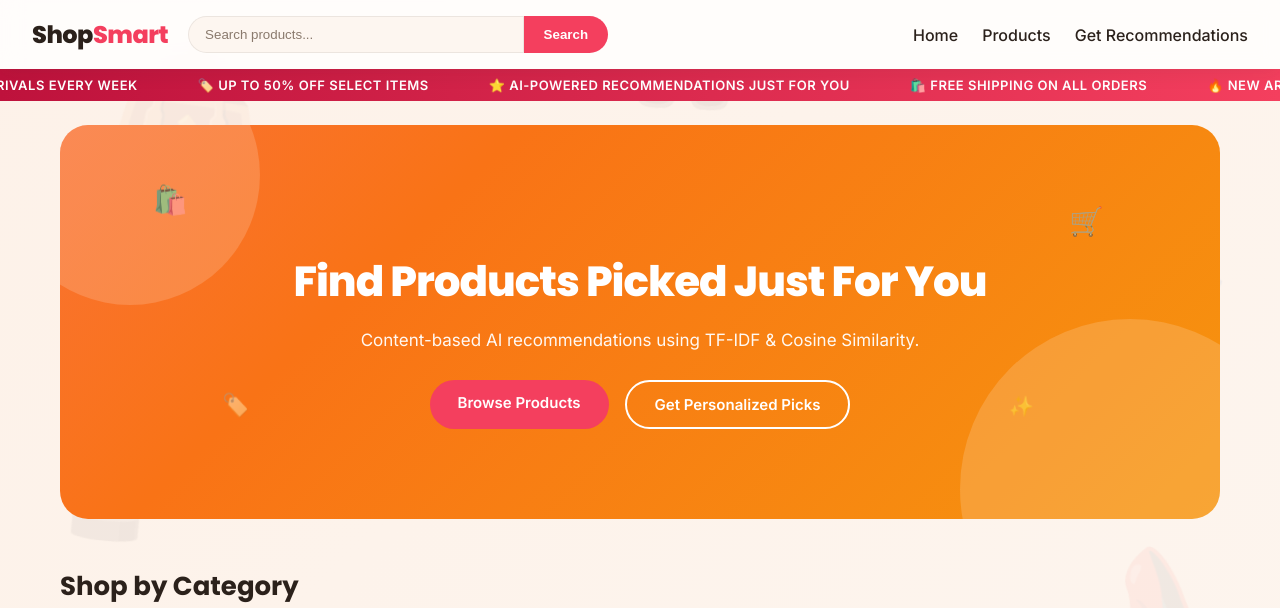
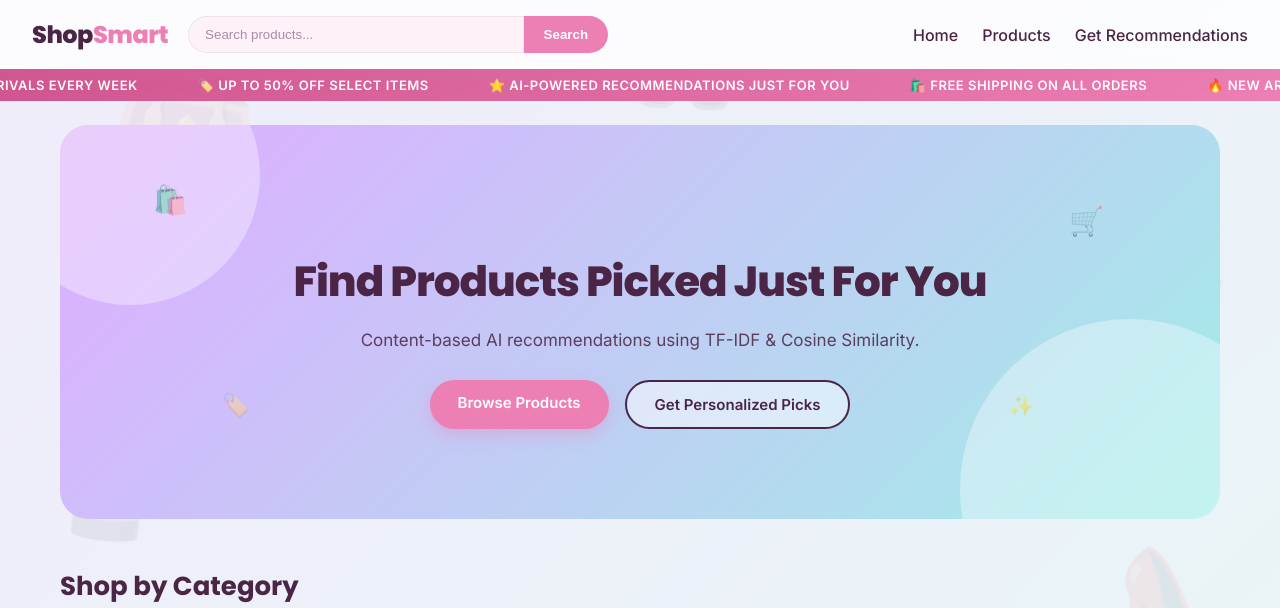
Before and after one commit to ShreyaAggarwal13/product_recommendation_system, a Flask app: page / in a window 1280 px wide. Shown: the top 608 px of the page. Run offline with Flask 3, Linux system fonts and the light colour scheme; data comes from the database, SQL or seed files in the repository.

Commit message:
final commit

```diff
--- a/app.py
+++ b/app.py
@@ -101,13 +101,11 @@ def api_recommend():
     keywords = data.get('keywords', '')
 
     conn = get_db()
-    conn.execute('INSERT INTO user_preferences (category, min_price, max_price, brands, keywords) VALUES (?,?,?,?,?)',
-                 (category, min_price, max_price, ','.join(brands), keywords))
+    conn.execute('INSERT INTO user_preferences (category, min_price, max_price, brands, keywords) VALUES (?,?,?,?,?)',(category, min_price, max_price, ','.join(brands), keywords))
     conn.commit()
     conn.close()
 
-    recs = recommender.recommend(category=category, min_price=min_price, max_price=max_price,
-                                  brands=brands, keywords=keywords, top_n=12)
+    recs = recommender.recommend(category=category, min_price=min_price, max_price=max_price,brands=brands, keywords=keywords, top_n=12)
     return jsonify(recs)
 
 
--- a/static/css/style.css
+++ b/static/css/style.css
@@ -1,18 +1,18 @@
-/* ===== Fonts & Variables ===== */
 @import url('https://fonts.googleapis.com/css2?family=Poppins:wght@500;600;700;800&family=Inter:wght@400;500;600&display=swap');
 
 :root {
-  --primary: #f43f5e;
-  --primary-dark: #be123c;
-  --accent: #f59e0b;
-  --bg: #fdf6f0;
+  --primary: #ec7fb4;
+  --primary-dark: #d1568f;
+  --accent: #a78bfa;
+  --mint: #5eead4;
+  --bg: #fdf2f8;
   --card-bg: #ffffff;
-  --text: #2b211b;
-  --muted: #8a7a6d;
-  --border: rgba(43,33,27,0.08);
-  --radius: 20px;
-  --shadow: 0 4px 18px rgba(43,33,27,0.08);
-  --shadow-hover: 0 14px 30px rgba(244,63,94,0.2);
+  --text: #4a2545;
+  --muted: #a98ba5;
+  --border: rgba(74,37,69,0.08);
+  --radius: 22px;
+  --shadow: 0 4px 18px rgba(210,120,170,0.15);
+  --shadow-hover: 0 14px 30px rgba(210,120,170,0.28);
 }
 
 * { box-sizing: border-box; }
@@ -20,9 +20,9 @@
 body {
   margin: 0;
   font-family: 'Inter', 'Segoe UI', sans-serif;
-  background: linear-gradient(135deg, #fff8f2, #fdf0e6, #fdf6f0, #fbeee1);
+  background: linear-gradient(135deg, #fdf2f8, #f3e8fd, #e6f9f4, #fdf2f8);
   background-size: 300% 300%;
-  animation: bodyGradientShift 22s ease infinite;
+  animation: bodyGradientShift 24s ease infinite;
   color: var(--text);
   min-height: 100vh;
   position: relative;
@@ -35,7 +35,7 @@ body {
 a { color: inherit; }
 
 .bg-decor { position: fixed; inset: 0; overflow: hidden; z-index: -1; pointer-events: none; }
-.bd { position: absolute; font-size: 120px; opacity: 0.06; filter: blur(0.5px); animation: drift 26s ease-in-out infinite; }
+.bd { position: absolute; font-size: 120px; opacity: 0.07; filter: blur(0.5px); animation: drift 26s ease-in-out infinite; }
 .bd-1 { top: 8%;  left: 6%;  font-size: 130px; animation-duration: 24s; }
 .bd-2 { top: 55%; left: 2%;  font-size: 100px; animation-duration: 30s; animation-delay: 2s; }
 .bd-3 { top: 20%; left: 82%; font-size: 140px; animation-duration: 28s; animation-delay: 1s; }
@@ -89,19 +89,19 @@ h1, h2, h3, .logo { font-family: 'Poppins', sans-serif; }
 
 .hero {
   position: relative; text-align: center; padding: 90px 20px;
-  background: linear-gradient(135deg, #fb7185 0%, #f97316 55%, #f59e0b 100%);
-  background-size: 200% 200%; animation: gradientShift 12s ease infinite;
-  color: #fff; border-radius: 28px; margin-bottom: 48px; overflow: hidden; isolation: isolate;
+  background: linear-gradient(135deg, #f9a8d4 0%, #d8b4fe 50%, #99f6e4 100%);
+  background-size: 200% 200%; animation: gradientShift 14s ease infinite;
+  color: var(--text); border-radius: 28px; margin-bottom: 48px; overflow: hidden; isolation: isolate;
 }
 @keyframes gradientShift { 0%, 100% { background-position: 0% 50%; } 50% { background-position: 100% 50%; } }
-.hero::before, .hero::after { content: ''; position: absolute; border-radius: 50%; background: rgba(255,255,255,0.16); z-index: -1; }
+.hero::before, .hero::after { content: ''; position: absolute; border-radius: 50%; background: rgba(255,255,255,0.35); z-index: -1; }
 .hero::before { width: 260px; height: 260px; top: -80px; left: -60px; }
 .hero::after { width: 340px; height: 340px; bottom: -140px; right: -80px; }
-.hero h1 { font-size: 42px; margin-bottom: 14px; font-weight: 800; letter-spacing: -1px; position: relative; z-index: 1; color: #fff; }
-.hero p { font-size: 17px; opacity: 0.95; margin-bottom: 30px; position: relative; z-index: 1; color: #fff; }
+.hero h1 { font-size: 42px; margin-bottom: 14px; font-weight: 800; letter-spacing: -1px; position: relative; z-index: 1; color: var(--text); }
+.hero p { font-size: 17px; opacity: 0.85; margin-bottom: 30px; position: relative; z-index: 1; color: var(--text); }
 .hero-actions { display: flex; gap: 16px; justify-content: center; flex-wrap: wrap; position: relative; z-index: 1; }
 
-.float-icon { position: absolute; font-size: 28px; opacity: 0.6; z-index: 0; pointer-events: none; animation: floatIcon 6s ease-in-out infinite; }
+.float-icon { position: absolute; font-size: 28px; opacity: 0.5; z-index: 0; pointer-events: none; animation: floatIcon 6s ease-in-out infinite; }
 .fi-1 { top: 15%; left: 8%; animation-delay: 0s; }
 .fi-2 { top: 68%; left: 14%; font-size: 22px; animation-delay: 1.2s; }
 .fi-3 { top: 20%; right: 10%; animation-delay: 0.6s; }
@@ -115,51 +115,43 @@ h1, h2, h3, .logo { font-family: 'Poppins', sans-serif; }
 }
 .btn::after {
   content: ''; position: absolute; top: 0; left: -75%; width: 50%; height: 100%;
-  background: linear-gradient(120deg, transparent, rgba(255,255,255,0.45), transparent);
+  background: linear-gradient(120deg, transparent, rgba(255,255,255,0.5), transparent);
   transform: skewX(-20deg); transition: left 0.6s ease;
 }
 .btn:hover::after { left: 125%; }
 .btn:hover { transform: translateY(-3px); }
-.btn-primary { background: #fff; color: var(--primary-dark); box-shadow: 0 6px 16px rgba(0,0,0,0.15); }
-.btn-primary:hover { box-shadow: 0 10px 22px rgba(0,0,0,0.2); }
-.hero .btn-primary, .products-section .btn-primary, .pref-form .btn-primary,
-.full-width.btn-primary { background: var(--primary); color: #fff; box-shadow: none; }
-.btn-outline { background: transparent; border: 2px solid #fff; color: #fff; }
-.btn-outline:hover { background: rgba(255,255,255,0.2); }
-.filters .btn-outline, .product-detail .btn-outline { border: 2px solid var(--primary); color: var(--primary); }
+.btn-primary { background: var(--primary); color: #fff; box-shadow: 0 6px 16px rgba(236,127,180,0.35); }
+.btn-primary:hover { box-shadow: 0 10px 22px rgba(236,127,180,0.45); }
+.btn-outline { background: rgba(255,255,255,0.5); border: 2px solid var(--text); color: var(--text); }
+.btn-outline:hover { background: rgba(255,255,255,0.8); }
+.filters .btn-outline, .product-detail .btn-outline { border: 2px solid var(--primary); color: var(--primary); background: transparent; }
 .full-width { width: 100%; margin-top: 10px; text-align: center; }
 
 .section-title, .page-title { font-size: 26px; margin: 40px 0 18px; font-weight: 700; color: var(--text); }
 .subtitle { color: var(--muted); margin-bottom: 20px; }
 
-.category-grid { display: grid; grid-template-columns: repeat(auto-fill, minmax(160px, 1fr)); gap: 18px; }
+.category-grid { display: grid; grid-template-columns: repeat(auto-fill, minmax(170px, 1fr)); gap: 18px; }
 .category-card {
   position: relative;
   border-radius: var(--radius);
-  padding: 34px 14px;
-  text-align: center;
-  text-decoration: none;
-  color: #fff;
-  font-weight: 700;
-  font-size: 15px;
   overflow: hidden;
+  min-height: 190px;
   box-shadow: var(--shadow);
-  animation: cardFadeRise 0.6s ease-out both;
-  transition: transform 0.3s cubic-bezier(0.2,0.8,0.3,1.2), box-shadow 0.3s ease;
   background-size: cover;
   background-position: center;
   display: flex;
-  flex-direction: column;
-  align-items: center;
+  align-items: flex-end;
   justify-content: center;
-  min-height: 150px;
+  padding-bottom: 18px;
+  text-decoration: none;
+  animation: cardFadeRise 0.6s ease-out both;
+  transition: transform 0.3s cubic-bezier(0.2,0.8,0.3,1.2), box-shadow 0.3s ease;
 }
 .category-card::before {
   content: '';
   position: absolute;
   inset: 0;
-  background: linear-gradient(180deg, rgba(43,20,15,0.25) 0%, rgba(43,20,15,0.82) 100%);
-  transition: background 0.3s ease;
+  background: linear-gradient(180deg, rgba(255,255,255,0) 35%, rgba(74,37,69,0.5) 100%);
 }
 @keyframes cardFadeRise {
   from { opacity: 0; transform: translateY(22px) scale(0.96); }
--- a/static/js/index.js
+++ b/static/js/index.js
@@ -9,8 +9,10 @@ async function loadCategories() {
   grid.innerHTML = categories.map(c => `
     <a class="category-card" href="/products?category=${encodeURIComponent(c)}"
        style="background-image: url('https://picsum.photos/seed/${encodeURIComponent(c)}/400/300')">
-      <span class="emoji">${CATEGORY_EMOJI[c] || '🛍️'}</span>
-      <span class="cat-name">${c}</span>
+      <span class="info-chip">
+        <span class="emoji">${CATEGORY_EMOJI[c] || '🛍️'}</span>
+        <span class="cat-name">${c}</span>
+      </span>
     </a>`).join('');
 }
 loadCategories();
```
Also changed, not shown: other parts of static/css/style.css (+22 -14 lines).
